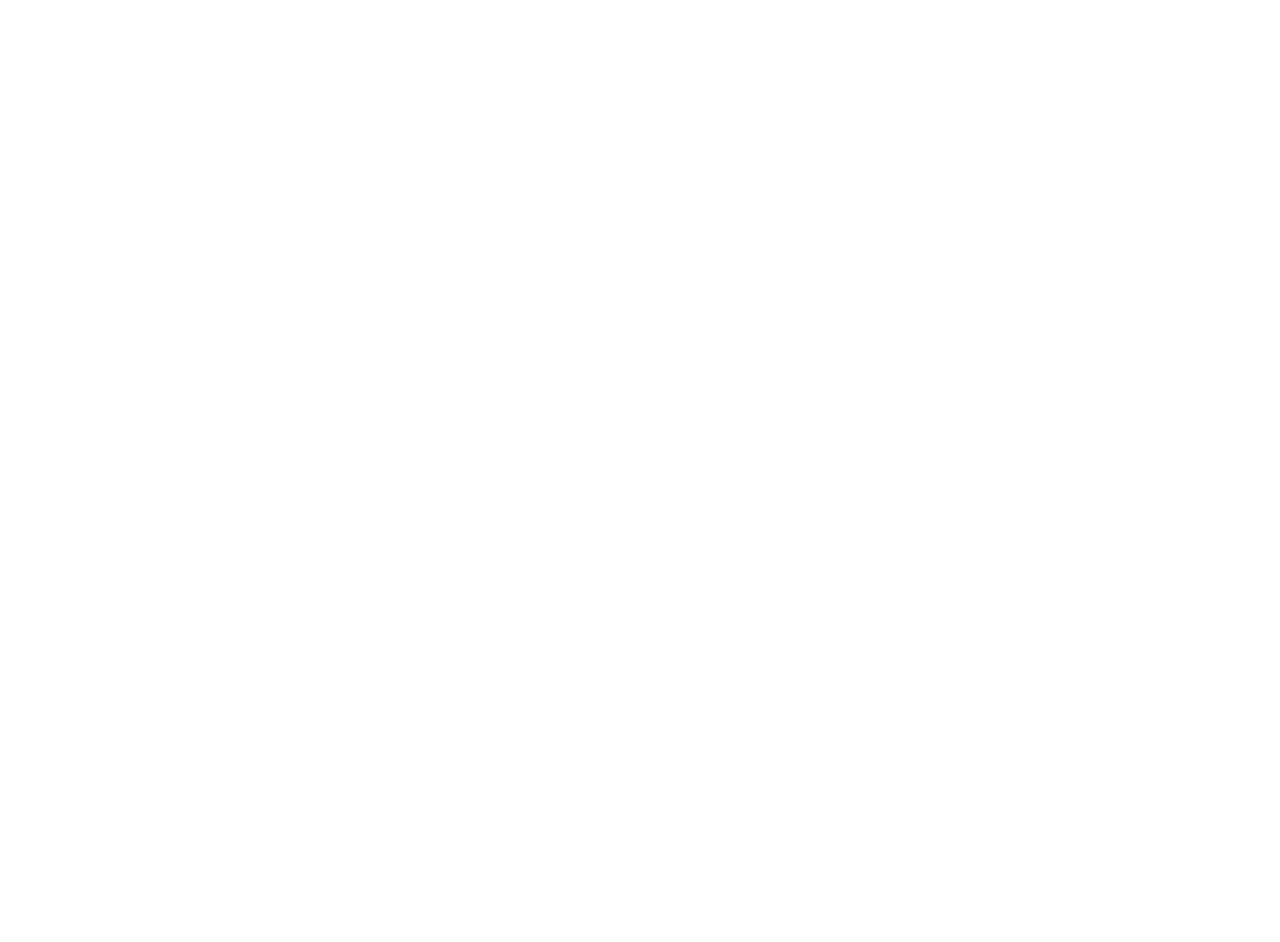
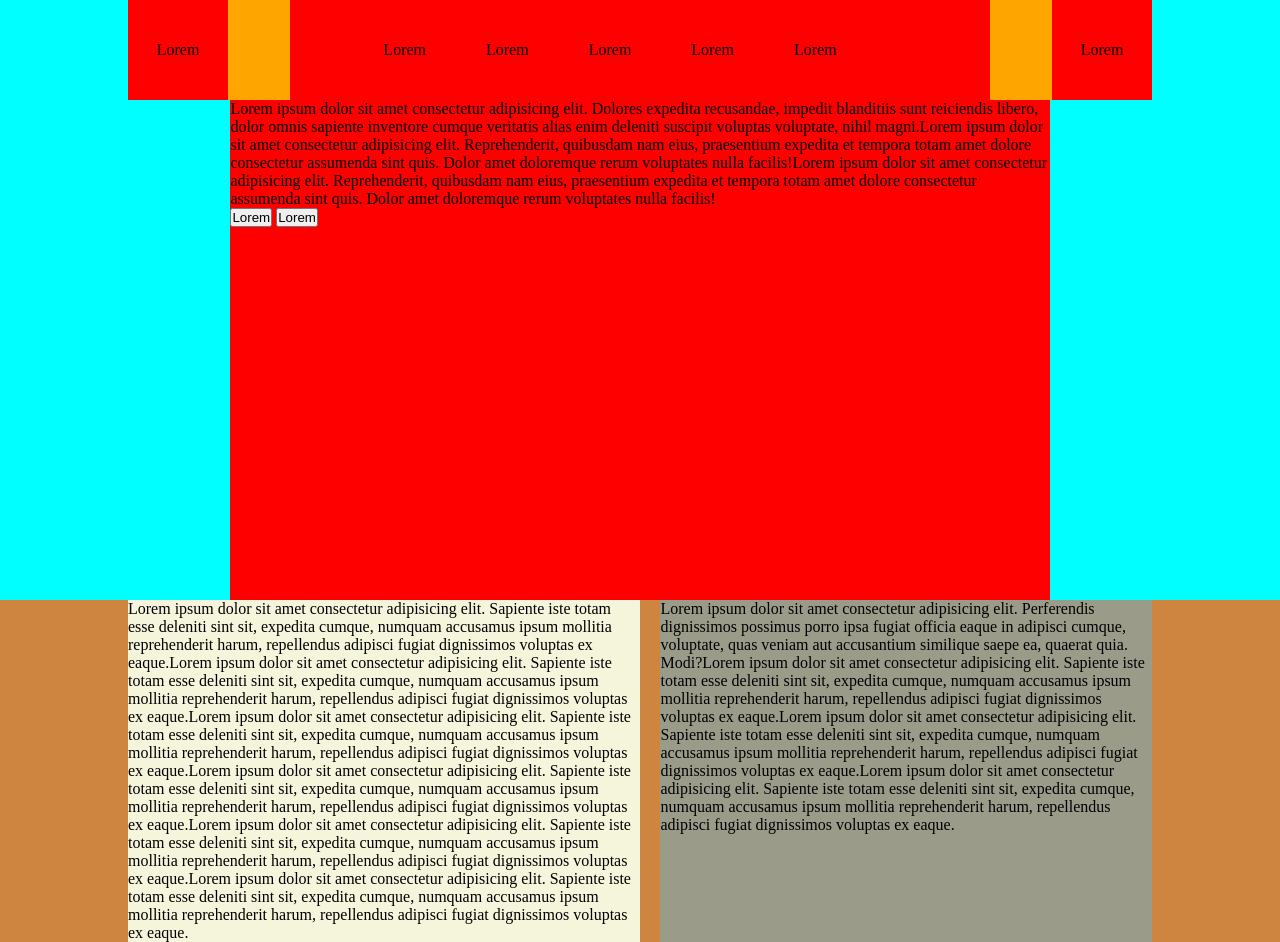
Before and after one commit to Paolo-dev-it/htmlcss-struttura-discord, a plain HTML site: page index.html in a window 1280 px wide. Before the commit the page ends 800 px from the top, so only its background shows below. Drawn offline with Linux system fonts and the light colour scheme.

Commit message:
Proseguito il lavoro con il contenuto sotto il nav e iniziate le section

```diff
--- a/assets/css/style.css
+++ b/assets/css/style.css
@@ -3,3 +3,85 @@
     padding: 0;
     box-sizing: border-box;
 }
+
+header {
+    background-color: aqua;
+}
+.menu {
+    width: 80%;
+    margin: 0 auto;
+    background-color: orange;
+    display: flex;
+    justify-content: space-between;
+}
+
+.menu .logo {
+    width: 100px;
+    height: 100px;
+    background-color: red;
+    display: flex;
+    align-items: center;
+    justify-content: center;
+}
+
+.menu .button {
+    width: 100px;
+    height: 100px;
+    background-color: red;
+    display: flex;
+    align-items: center;
+    justify-content: center;
+}
+
+.menu .list {
+    width: 700px;
+    background-color: red;
+    display: flex;
+    align-items: center;
+    justify-content: space-around;
+}
+
+ .list-items {
+    display: flex;
+    list-style: none;
+
+}
+
+.items {
+    margin-right: 60px;
+}
+
+.bottom-nav {
+    width: 80%;
+    margin: auto;
+}
+.download {
+    width: 80%;
+    margin: auto;
+    height: 500px;
+    background-color: red;
+}
+
+.principal {
+    background-color: peru;
+}
+
+.principal .content {
+    width: 80%;
+    margin: auto;
+}
+
+.content {
+    display: flex;
+    justify-content: space-between;
+}
+
+.content .img {
+    flex-basis: 50%;
+    background-color: beige;
+}
+
+.content .description {
+    flex-basis: 48%;
+    background-color: rgb(155, 155, 138);
+}
--- a/index.html
+++ b/index.html
@@ -8,6 +8,58 @@
     <link rel="stylesheet" href="./assets/css/style.css">
 </head>
 <body>
+    <header>
+        <nav class="menu">
+            <div class="logo"> Lorem  </div>
+            <div class="list">
+                <ul class="list-items">
+                    <li class="items">Lorem</li>
+                    <li class="items">Lorem</li>
+                    <li class="items">Lorem</li>
+                    <li class="items">Lorem</li>
+                    <li class="items">Lorem</li>
+                </ul>
+            </div>
+            <div class="button">Lorem</div>
+        </nav>
+        <section class="bottom-nav">
+            <div class="download">
+                <p>
+                    Lorem ipsum dolor sit amet consectetur adipisicing elit. Dolores expedita recusandae, impedit blanditiis sunt
+                    reiciendis libero, dolor omnis sapiente inventore cumque veritatis alias enim deleniti suscipit voluptas voluptate,
+                    nihil magni.Lorem ipsum dolor sit amet consectetur adipisicing elit. Reprehenderit, quibusdam nam eius, praesentium
+                    expedita et
+                    tempora totam amet dolore consectetur assumenda sint quis. Dolor amet doloremque rerum voluptates nulla
+                    facilis!Lorem ipsum dolor sit amet consectetur adipisicing elit. Reprehenderit, quibusdam nam eius, praesentium
+                    expedita et
+                    tempora totam amet dolore consectetur assumenda sint quis. Dolor amet doloremque rerum voluptates nulla facilis!
+                </p>
 
+                <button class="button-1"> Lorem </button>
+
+                <button class="button-1"> Lorem </button>
+
+            </div>
+        </section>
+
+    </header>
+
+    <main>
+        <section class="principal">
+            <div class="content">
+                <div class="img">Lorem ipsum dolor sit amet consectetur adipisicing elit. Sapiente iste totam esse deleniti sint sit, expedita cumque, numquam accusamus ipsum mollitia reprehenderit harum, repellendus adipisci fugiat dignissimos voluptas ex eaque.Lorem ipsum dolor sit amet consectetur adipisicing elit. Sapiente iste totam esse deleniti sint sit, expedita cumque,
+                numquam accusamus ipsum mollitia reprehenderit harum, repellendus adipisci fugiat dignissimos voluptas ex eaque.Lorem ipsum dolor sit amet consectetur adipisicing elit. Sapiente iste totam esse deleniti sint sit, expedita cumque,
+                numquam accusamus ipsum mollitia reprehenderit harum, repellendus adipisci fugiat dignissimos voluptas ex eaque.Lorem ipsum dolor sit amet consectetur adipisicing elit. Sapiente iste totam esse deleniti sint sit, expedita cumque,
+                numquam accusamus ipsum mollitia reprehenderit harum, repellendus adipisci fugiat dignissimos voluptas ex eaque.Lorem ipsum dolor sit amet consectetur adipisicing elit. Sapiente iste totam esse deleniti sint sit, expedita cumque,
+                numquam accusamus ipsum mollitia reprehenderit harum, repellendus adipisci fugiat dignissimos voluptas ex eaque.Lorem ipsum dolor sit amet consectetur adipisicing elit. Sapiente iste totam esse deleniti sint sit, expedita cumque,
+                numquam accusamus ipsum mollitia reprehenderit harum, repellendus adipisci fugiat dignissimos voluptas ex eaque.</div>
+                <div class="description">Lorem ipsum dolor sit amet consectetur adipisicing elit. Perferendis dignissimos possimus porro ipsa fugiat officia eaque in adipisci cumque, voluptate, quas veniam aut accusantium similique saepe ea, quaerat quia. Modi?Lorem ipsum dolor sit amet consectetur adipisicing elit. Sapiente iste totam esse deleniti sint sit, expedita cumque,
+                numquam accusamus ipsum mollitia reprehenderit harum, repellendus adipisci fugiat dignissimos voluptas ex eaque.Lorem ipsum dolor sit amet consectetur adipisicing elit. Sapiente iste totam esse deleniti sint sit, expedita cumque,
+                numquam accusamus ipsum mollitia reprehenderit harum, repellendus adipisci fugiat dignissimos voluptas ex eaque.Lorem ipsum dolor sit amet consectetur adipisicing elit. Sapiente iste totam esse deleniti sint sit, expedita cumque,
+                numquam accusamus ipsum mollitia reprehenderit harum, repellendus adipisci fugiat dignissimos voluptas ex eaque.</div>
+            </div>
+        </section>
+
+    </main>
 </body>
 </html>
```
